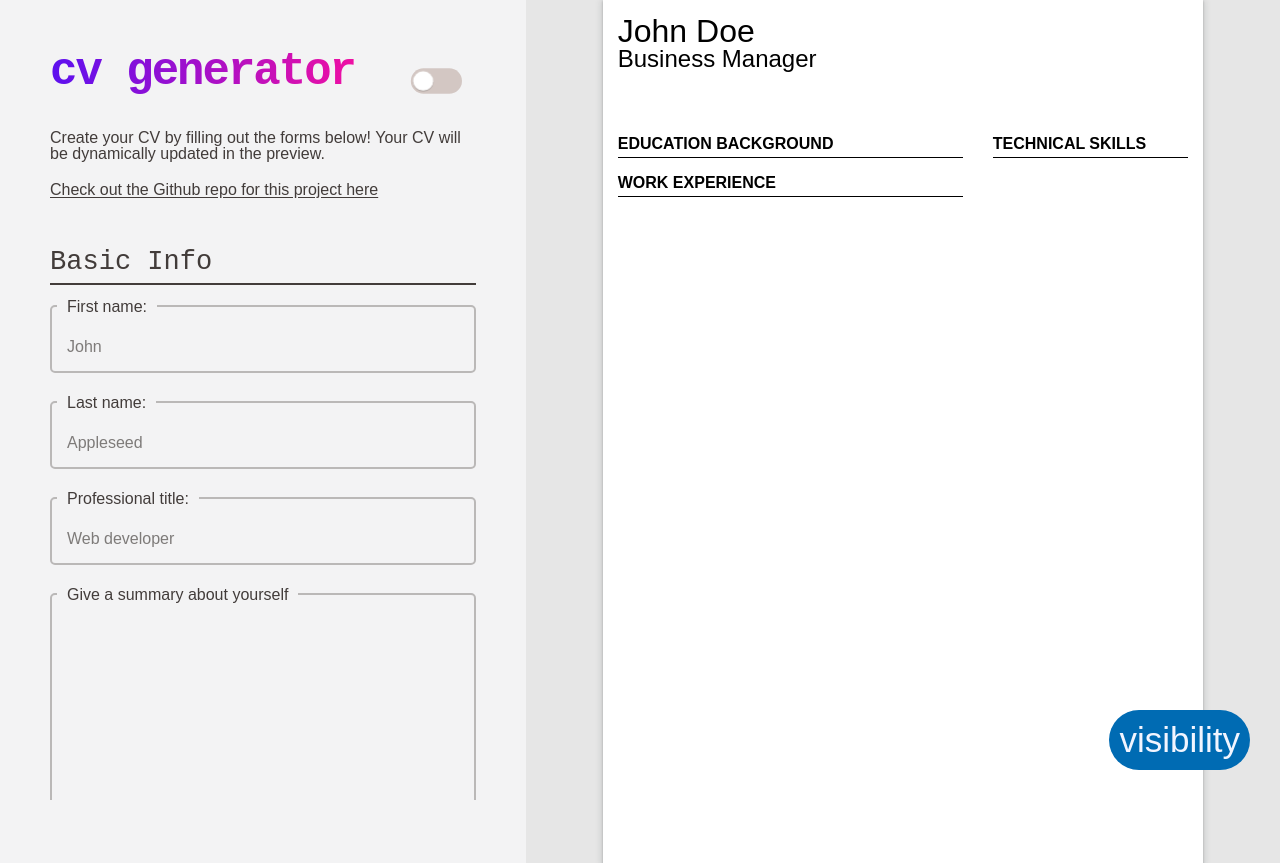
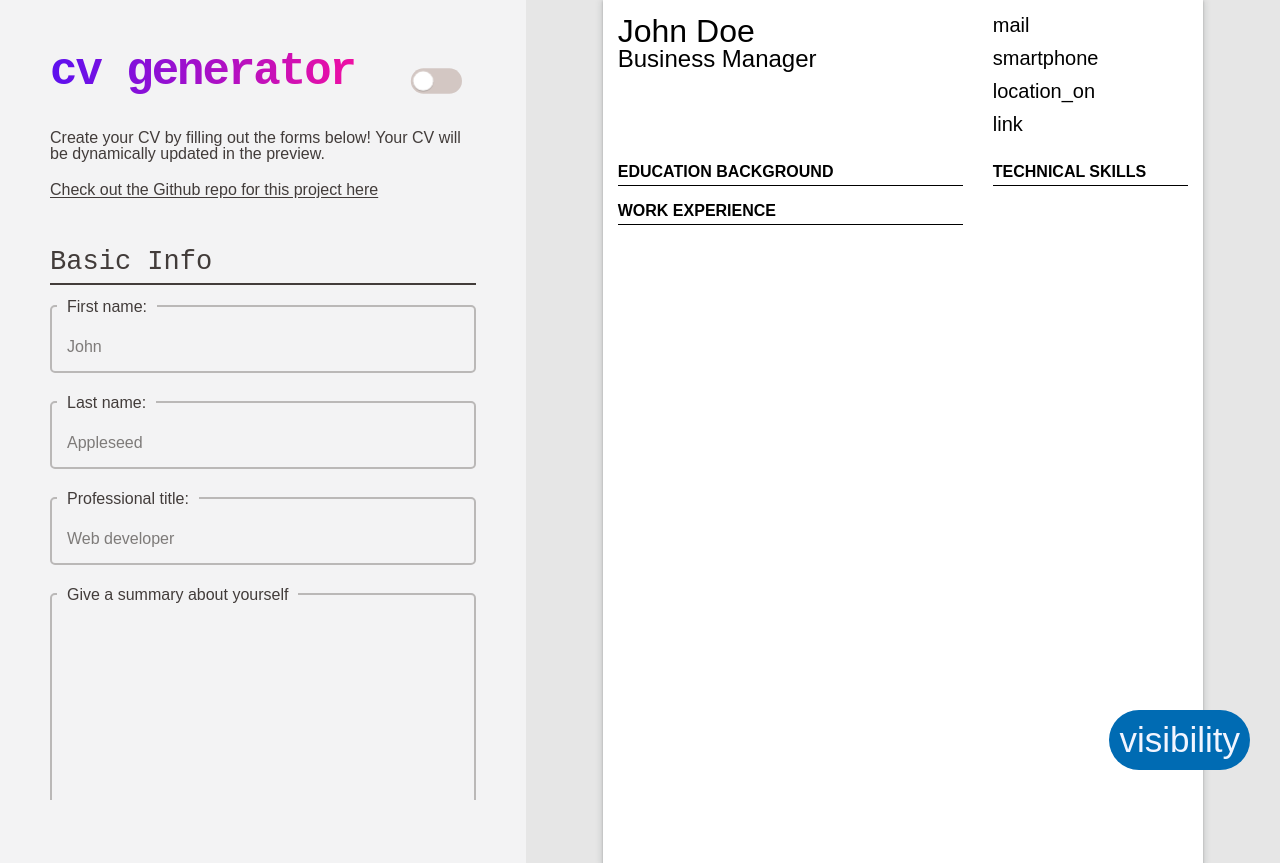
Before and after one commit to renchester/cv-generator, a React app: page / in a window 1280 px wide. Built offline with nearby package versions, Linux system fonts and the light colour scheme; the HTML template or start-up script is replaced by a standard one.

Commit message:
Add contact info icons for preview

```diff
--- a/src/App.jsx
+++ b/src/App.jsx
@@ -19,7 +19,7 @@ function App() {
         email: '',
         phoneNumber: '',
         location: '',
-        linkedin: '',
+        website: '',
       },
       educationInfo: [],
       experienceInfo: [],
--- a/src/components/editors/ContactInfo.jsx
+++ b/src/components/editors/ContactInfo.jsx
@@ -39,14 +39,14 @@ function ContactInfo(props) {
           />
         </label>
         <label className="form-label">
-          <span className="form-label__title">Linkedin:</span>
+          <span className="form-label__title">Website:</span>
           <input
             type="text"
-            name="linkedin"
-            className="form-input form-input__linkedin"
+            name="website"
+            className="form-input form-input__website"
             placeholder="linkedin.com/johnappleseed"
             onChange={handleChange}
-            value={data.linkedin}
+            value={data.website}
           />
         </label>
       </fieldset>
--- a/src/components/preview/ContactInfoView.jsx
+++ b/src/components/preview/ContactInfoView.jsx
@@ -4,20 +4,28 @@ function ContactInfoView(props) {
   return (
     <section className="preview__area preview-area__contact-info">
       <div className="preview__contact-wrapper">
-        <img src="" alt="" className="preview__contact-icon icon-mail" />
+        <span className="material-symbols-outlined preview__contact-icon icon-mail">
+          mail
+        </span>
         <span className="preview__email">{data.email}</span>
       </div>
       <div className="preview__contact-wrapper">
-        <img src="" alt="" className="preview__contact-icon icon-phone" />
+        <span className="material-symbols-outlined preview__contact-icon icon-phone">
+          smartphone
+        </span>
         <span className="preview__phone-number">{data.phoneNumber}</span>
       </div>
       <div className="preview__contact-wrapper">
-        <img src="" alt="" className="preview__contact-icon icon-location" />
+        <span className="material-symbols-outlined preview__contact-icon icon-location">
+          location_on
+        </span>
         <span className="preview__location">{data.location}</span>
       </div>
       <div className="preview__contact-wrapper">
-        <img src="" alt="" className="preview__contact-icon icon-linkedin" />
-        <span className="preview__linkedin">{data.linkedin}</span>
+        <span className="material-symbols-outlined preview__contact-icon icon-link">
+          link
+        </span>
+        <span className="preview__website">{data.website}</span>
       </div>
     </section>
   );
--- a/src/sass/_preview.scss
+++ b/src/sass/_preview.scss
@@ -99,7 +99,18 @@
     justify-content: space-evenly;
     gap: 13px;
 
-    font-size: 13px;
+    font-size: 12px;
+
+    & .preview__contact-wrapper {
+      display: flex;
+      align-items: center;
+      gap: 12px;
+    }
+
+    & .preview__contact-icon {
+      font-variation-settings: 'FILL' 01, 'wght' 400, 'GRAD' 0, 'opsz' 48;
+      font-size: 20px;
+    }
   }
 
   &__educ-info,
@@ -136,15 +147,15 @@
       font-style: italic;
     }
 
-    .preview__gpa,
+    .preview__gpa {
+      font-size: 12px;
+      margin-bottom: 10px;
+    }
+
     .preview__educ-additional-info,
     .preview__job-responsibility {
       font-size: 13px;
       margin-bottom: 5px;
-    }
-
-    .preview__educ-additional-info,
-    .preview__job-responsibility {
       padding-left: 5px;
       position: relative;
 
```
